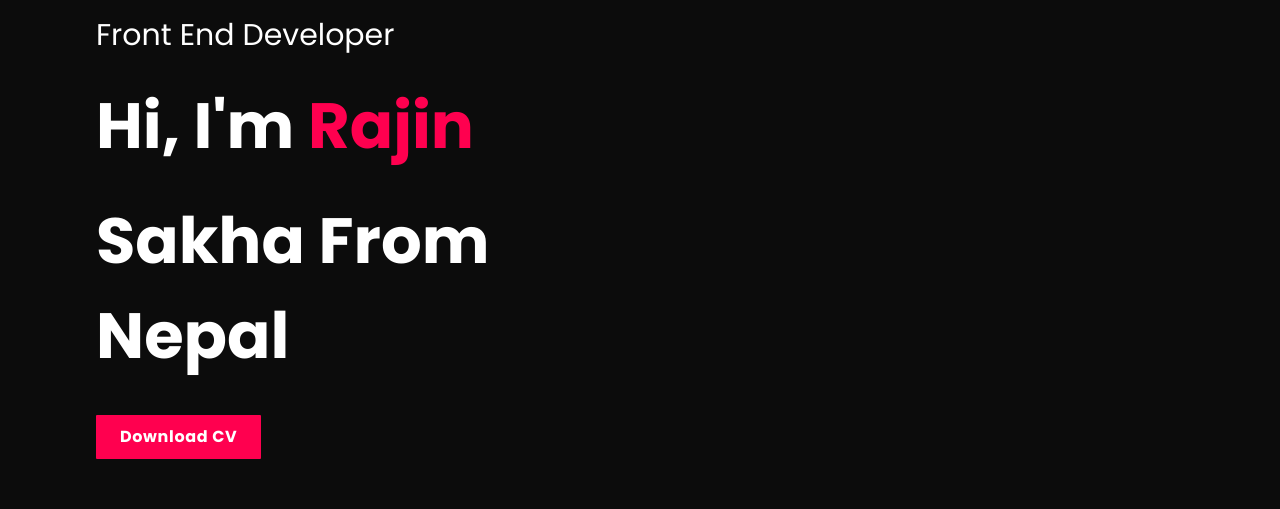
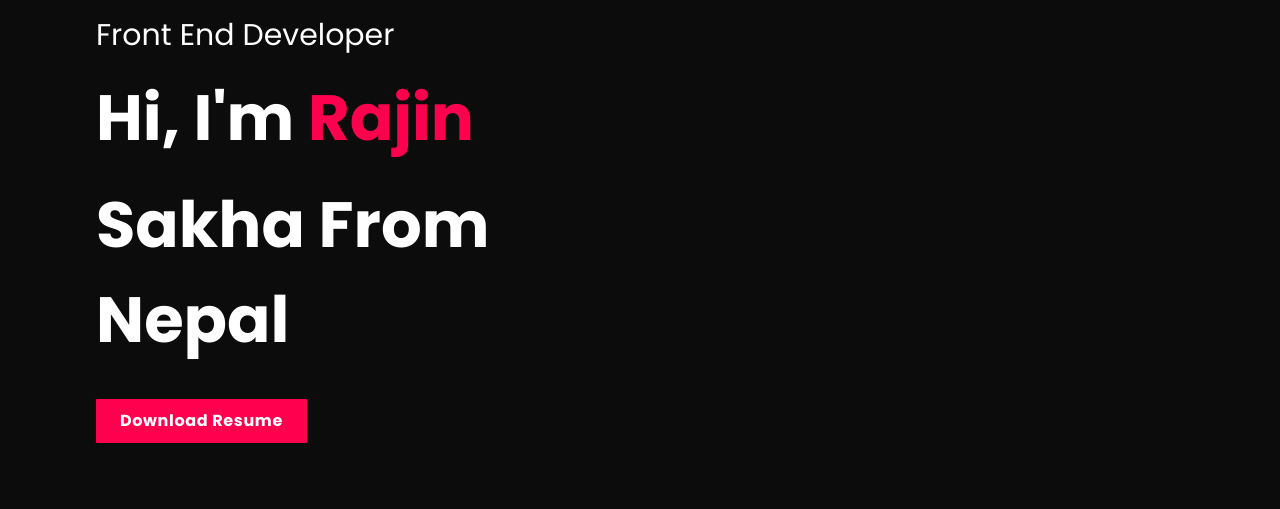
Before and after one commit to rajinsakha/Portfolio, a React (Create React App) app: page / in a window 1280 px wide. Shown: the part 156-665 px from the top of the page. Built offline with nearby package versions, Linux system fonts and the light colour scheme.

Commit message:
updated-hero

```diff
--- a/src/containers/Header/Header.css
+++ b/src/containers/Header/Header.css
@@ -13,7 +13,7 @@
 .app__header-h1{
     color: var(--color-white);
     font-size: 4rem;
-    margin-top: 20px;
+    margin-top: 12px;
 }
 
 .app__header_highlighted{
--- a/src/containers/Header/Header.jsx
+++ b/src/containers/Header/Header.jsx
@@ -9,7 +9,7 @@ const Header = () => {
         <p className='app__header-p'>Front End Developer</p>
         <h1 className='app__header-h1'>Hi, I'm <span className='app__header_highlighted'>Rajin</span></h1>
         <h1 className='app__header-h1'>Sakha From Nepal</h1>
-        <a href={cv} download className='custom__button' style={{marginTop:"2rem"}}>Download CV</a>
+        <a href={cv} download className='custom__button' style={{marginTop:"2rem"}}>Download Resume</a>
       </div>
 
       <div className="app__wrapper_img" id='img-div'>
```
